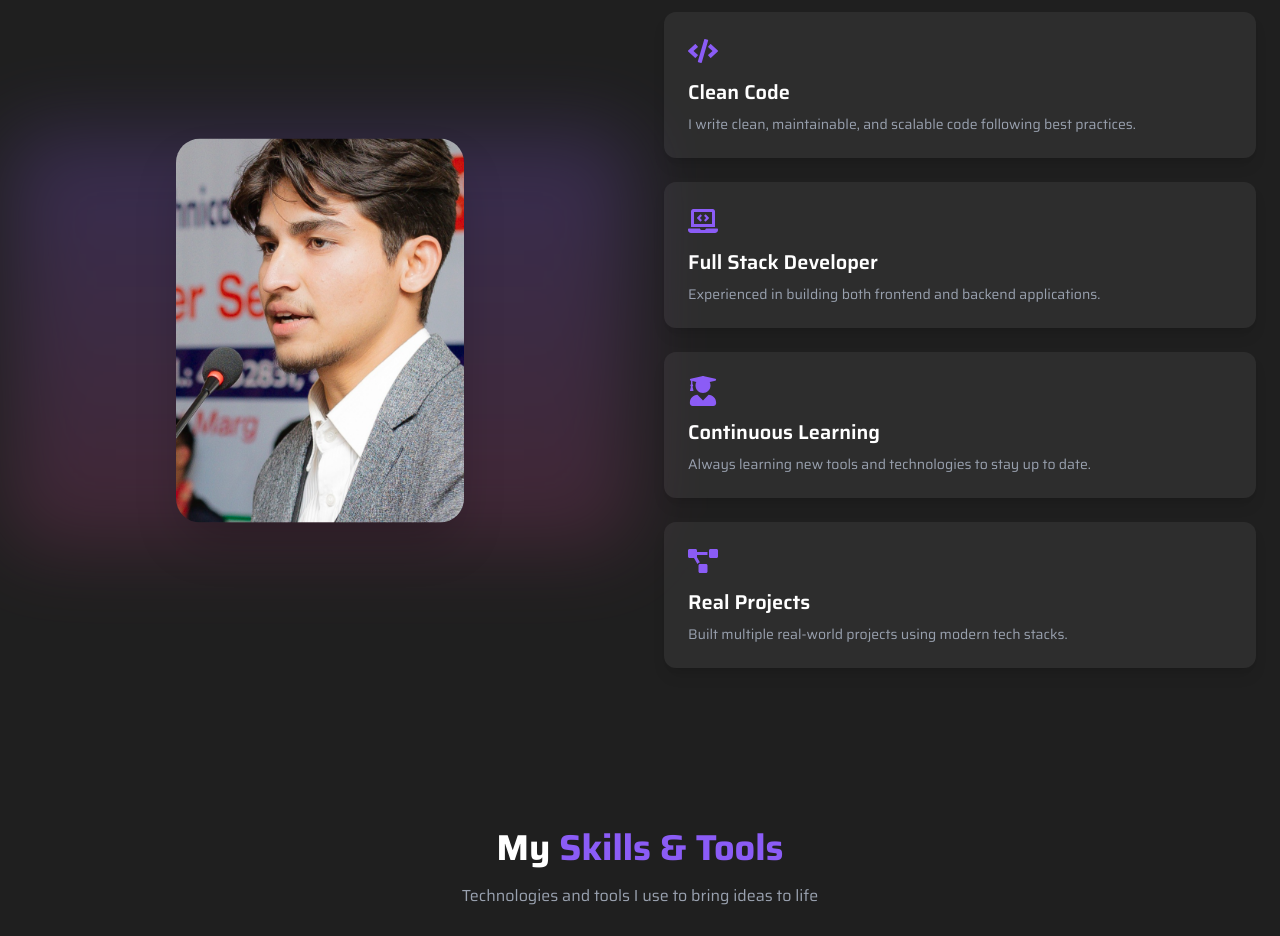
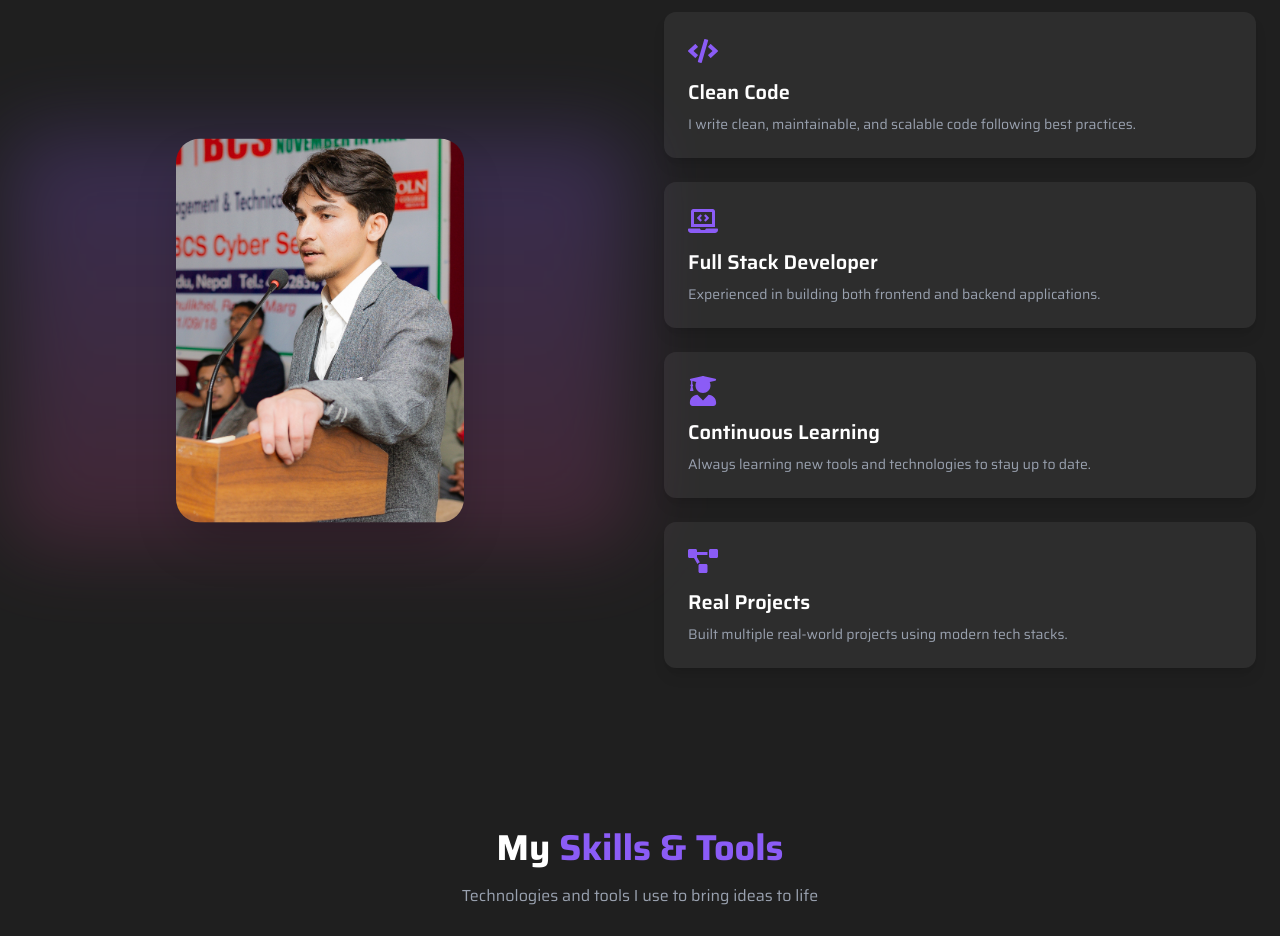
Before and after one commit to Roshan24-oss/Portfolio, a React (Vite) app in the folder portfolio/: page / in a window 1280 px wide. Shown: the part 1060-1996 px from the top of the page. Built offline with nearby package versions, Linux system fonts and the light colour scheme.

Commit message:
Image updated

```diff
--- a/portfolio/src/components/About.jsx
+++ b/portfolio/src/components/About.jsx
@@ -1,4 +1,5 @@
 import React from "react";
+import img from "../assets/profile2.jpg";
 import { motion } from "framer-motion";
 import {
   FaCode,
@@ -71,7 +72,7 @@ const About = () => {
             />
             {/* Floating image */}
             <motion.img
-              src="/src/assets/profile.jpg"
+              src={img}
               alt="Roshan Khadayat profile"
               className="relative z-10 w-64 h-80 md:w-72 md:h-96 object-cover rounded-3xl shadow-2xl"
               animate={{ y: [0, -15, 0] }}
```
